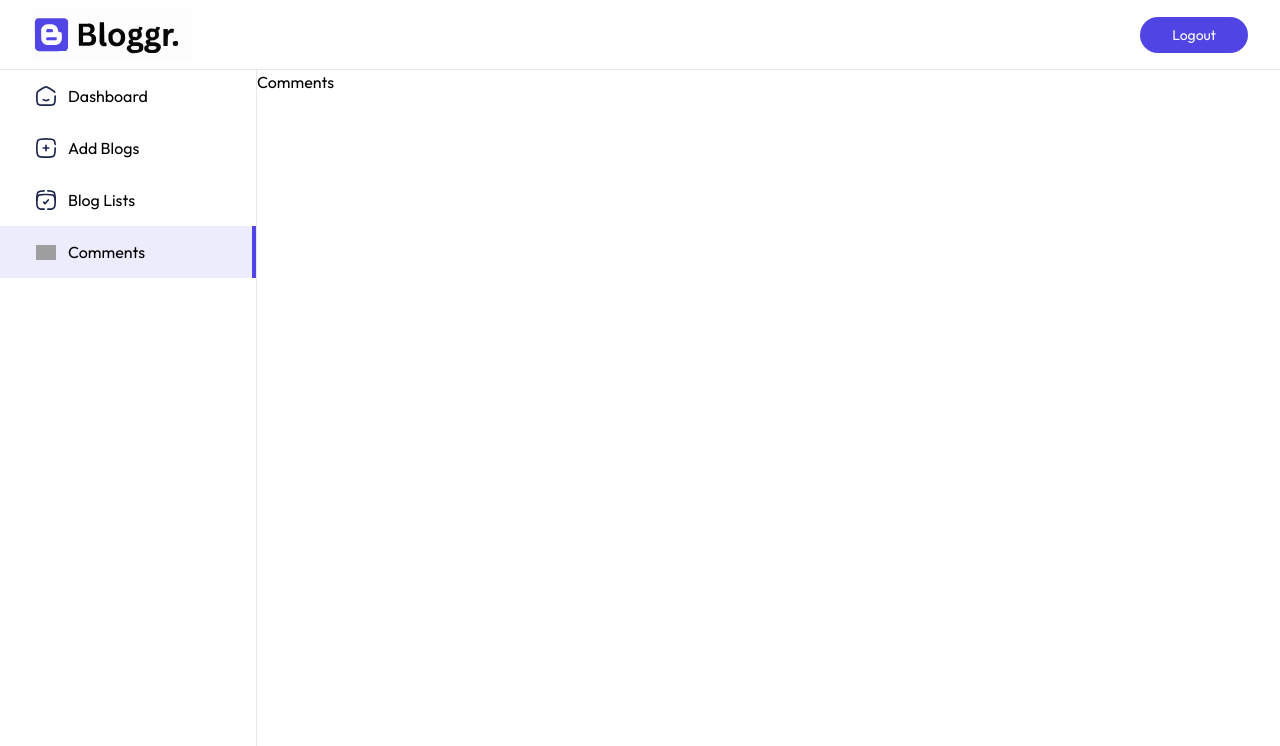
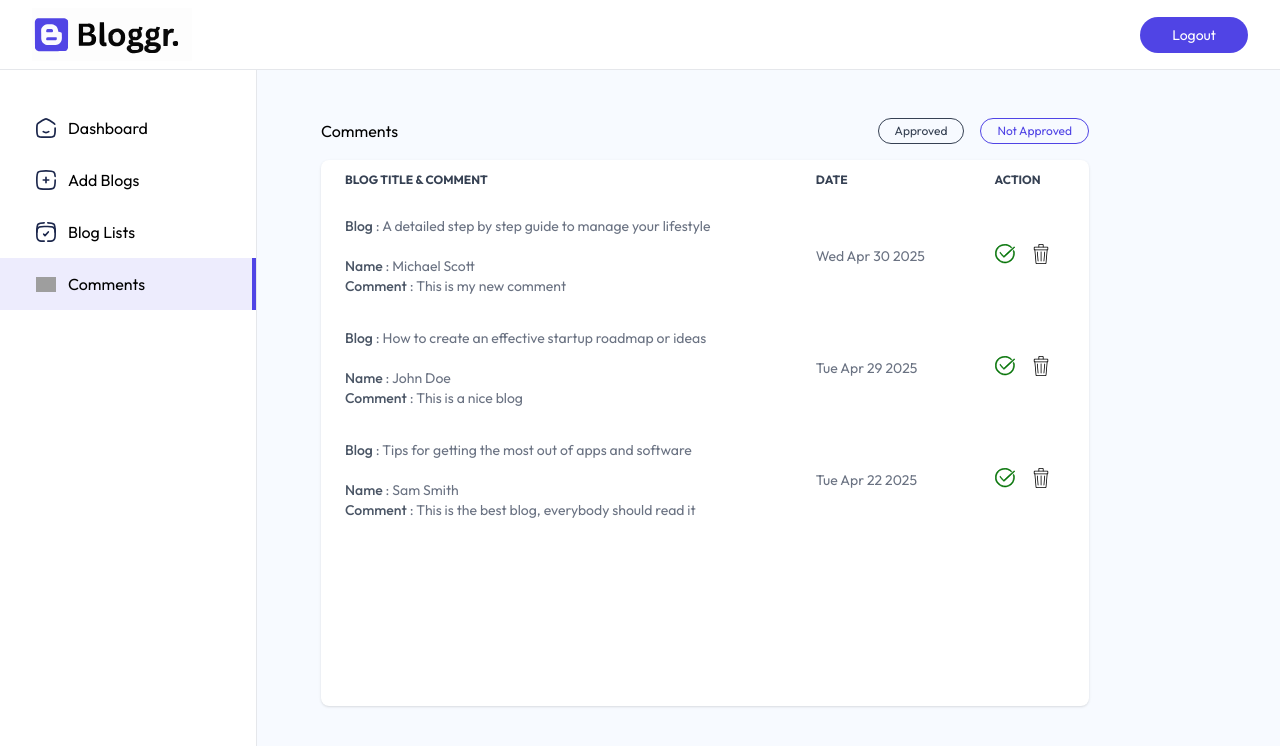
Before and after one commit to lipika1911/bloggr, a React (Vite) app in the folder client/: page /admin/comments in a window 1280 px wide. Shown: the top 746 px of the page. Built offline with nearby package versions, Linux system fonts and the light colour scheme; grey boxes are pictures that could not be loaded; the HTML template or start-up script is replaced by a standard one.

Commit message:
feat: implemented comments review section in admin section

```diff
--- /dev/null
+++ b/client/src/components/admin/CommentTableItem.jsx
@@ -0,0 +1,33 @@
+import React from 'react'
+import { assets } from '../../assets/assets';
+
+const CommentTableItem = ({comment, fetchComments}) => {
+    const {blog, createdAt, _id} = comment;
+    const BlogDate = new Date(createdAt);
+  return (
+    <tr className='order-y border-gray-300'>
+        <td className='px-6 py-4'>
+            <b className='font-medium text-gray-600'>Blog</b> : {blog.title}
+            <br />
+            <br />
+            <b className='font-medium text-gray-600'>Name</b> : {comment.name}
+            <br />
+            <b className='font-medium text-gray-600'>Comment</b> : {comment.content}
+        </td>
+        <td className='px-6 py-4 max-sm:hidden'>
+            {BlogDate.toDateString()}
+        </td>
+        <td className='px-6 py-4'>
+            <div className='inline-flex items-center gap-4'>
+                {!comment.isApproved ?
+                <img src={assets.tick_icon} alt="tick-icon" className='w-5 hover:scale-110 transition-all cursor-pointer' /> :
+                <p className='text-xs border border-green-600 bg-green-100 text-green-600 rounded-full px-3 py-1'>Approved</p>
+                }
+                <img src={assets.bin_icon} alt="bin-icon" className='w-5 hover:scale-110 transition-all cursor-pointer' />
+            </div>
+        </td>
+    </tr>
+  )
+}
+
+export default CommentTableItem
--- a/client/src/components/admin/Sidebar.jsx
+++ b/client/src/components/admin/Sidebar.jsx
@@ -4,7 +4,7 @@
 
 const Sidebar = () => {
   return (
-    <div className='flex flex-col border-r border-gray-200 min-h-full'>
+    <div className='flex flex-col pt-8 border-r border-gray-200 min-h-full'>
         {/* dashbaord */}
         <NavLink end={true} to='/admin' className={({isActive})=>`flex items-center gap-3 py-3.5 px-3 md:px-9 md:min-w-64 cursor-pointer ${isActive && "bg-primary/10 border-r-4 border-primary"}`}>
             <img src={assets.home_icon} alt="home" className='min-w-4 w-5'/>
--- a/client/src/pages/admin/Comments.jsx
+++ b/client/src/pages/admin/Comments.jsx
@@ -1,8 +1,53 @@
-import React from 'react'
+import React, { useEffect, useState } from 'react'
+import { comments_data } from '../../assets/assets'
+import CommentTableItem from '../../components/admin/CommentTableItem'
 
 const Comments = () => {
+  const [comments, setComments] = useState([])
+  const [filter, setFilter] = useState('Not Approved')
+
+  const fetchComments = async() => {
+    setComments(comments_data);
+  }
+
+  useEffect(()=>{
+    fetchComments();
+  },[])
+
   return (
-    <div>Comments</div>
+    <div className='flex-1 pt-5 px-5 sm:pt-12 sm:pl-16 bg-blue-50/50'>
+      <div className='flex justify-between items-center max-w-3xl'>
+        <h1>Comments</h1>
+        <div className='flex gap-4'>
+          <button onClick={()=>setFilter('Approved')} className={`shadow-custom-sm border rounded-full px-4 py-1 cursor-pointer text-xs ${filter === 'Approved' ? 'text-primary' : 'text-gray-700'}`}>Approved</button>
+          <button onClick={()=>setFilter('Not Approved')} className={`shadow-custom-sm border rounded-full px-4 py-1 cursor-pointer text-xs ${filter === 'Not Approved' ? 'text-primary' : 'text-gray-700'}`}> Not Approved</button>
+        </div>
+      </div>
+      <div className='relative h-4/5 max-w-3xl overflow-x-auto mt-4 bg-white shadow rounded-lg scrollbar-hide'>
+        <table className='w-full text-sm text-gray-500'>
+          <thead className='text-xs text-gray-700 text-left uppercase'>
+            <tr>
+              <th scope='col' className='px-6 py-3'>Blog Title & Comment</th>
+              <th scope='col' className='px-6 py-3 max-sm:hidden'>Date</th>
+              <th scope='col' className='px-6 py-3'>Action</th>
+            </tr>
+          </thead>
+          <tbody>
+            {comments.filter((comment)=>{
+              if(filter === "Approved") return comment.isApproved === true;
+              return comment.isApproved === false;
+            }).map((comment,index)=>
+              <CommentTableItem
+                key={comment._id}
+                comment={comment}
+                index={index+1}
+                fetchComments={fetchComments}
+              />
+            )}
+          </tbody>
+        </table>
+      </div>
+    </div>
   )
 }
 
```
